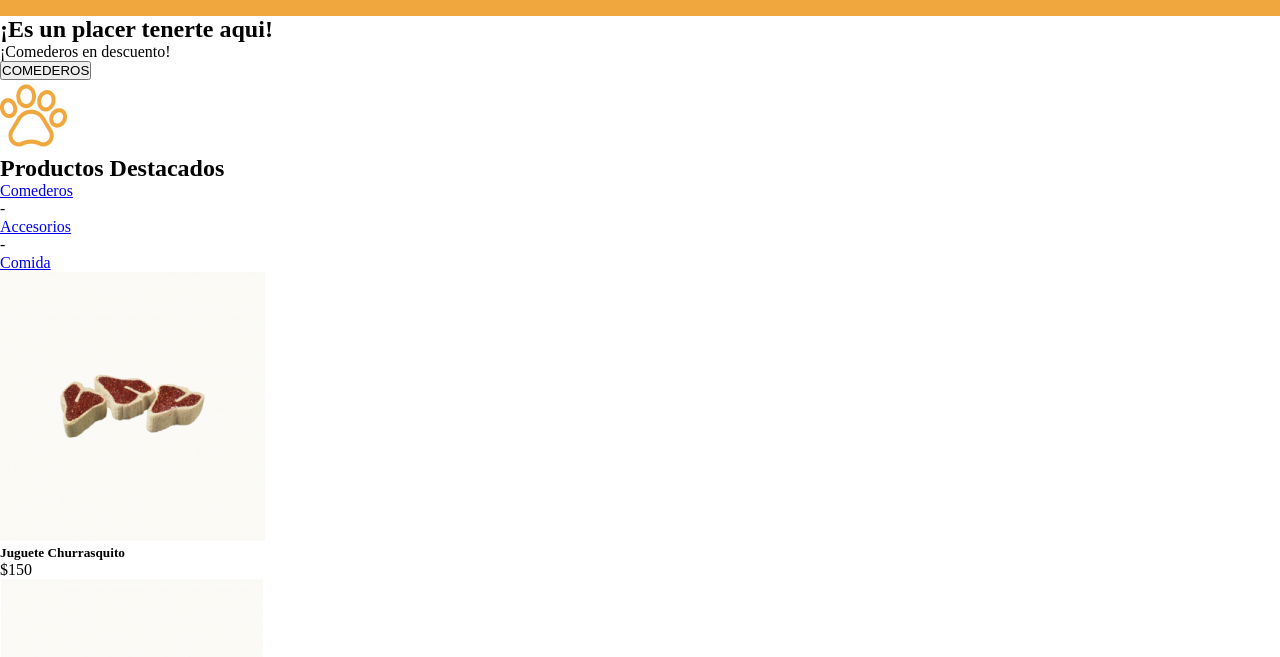
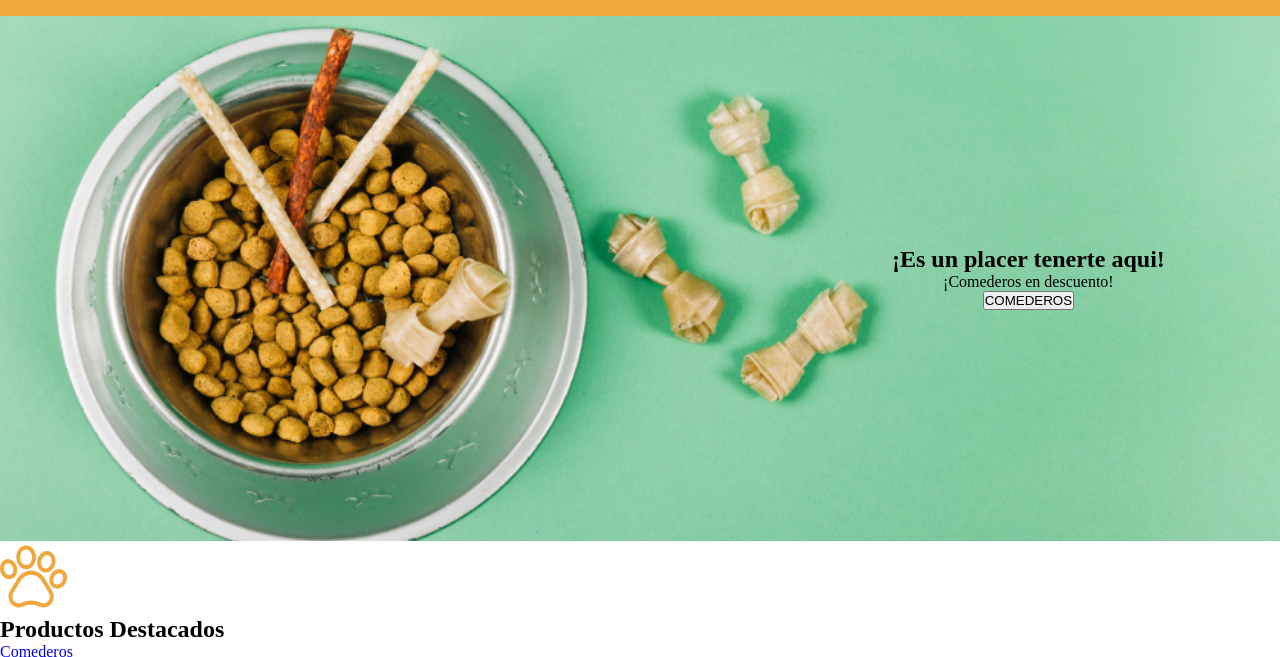
Before and after one commit to Malcolm1997/FrontEnd-DH, a plain HTML site: page Clase 10/PetShop/index.html in a window 1280 px wide. Shown: the part 81-738 px from the top of the page. Drawn offline with Linux system fonts and the light colour scheme.

Commit message:
Agregando estilo al inicio

```diff
--- a/Clase 10/PetShop/css/style.css
+++ b/Clase 10/PetShop/css/style.css
@@ -46,3 +46,17 @@
     text-decoration: none;
     color: #F3F3F3;
 }
+
+.mainTop{
+    background-image: url(../img/Fondo\ Principal.png);
+    background-size: cover;
+    background-repeat: no-repeat;
+    display: flex;
+    flex-direction: column;
+    align-items: flex-end;
+}
+
+.mainTop div{
+    text-align: center;
+    padding: 18% 9%;
+}
--- a/Clase 10/PetShop/index.html
+++ b/Clase 10/PetShop/index.html
@@ -35,10 +35,12 @@
         </section>
     </header>
     <main>
-        <section>
-            <h2>¡Es un placer tenerte aqui!</h2>
-            <p>¡Comederos en descuento!</p>
-            <button>COMEDEROS</button>
+        <section class="mainTop">
+            <div>
+                <h2>¡Es un placer tenerte aqui!</h2>
+                <p>¡Comederos en descuento!</p>
+                <button>COMEDEROS</button>
+            </div>
         </section>
         <section>
             <img src="./img/PataDestacado.png" alt="Pata de Destacados">
```
